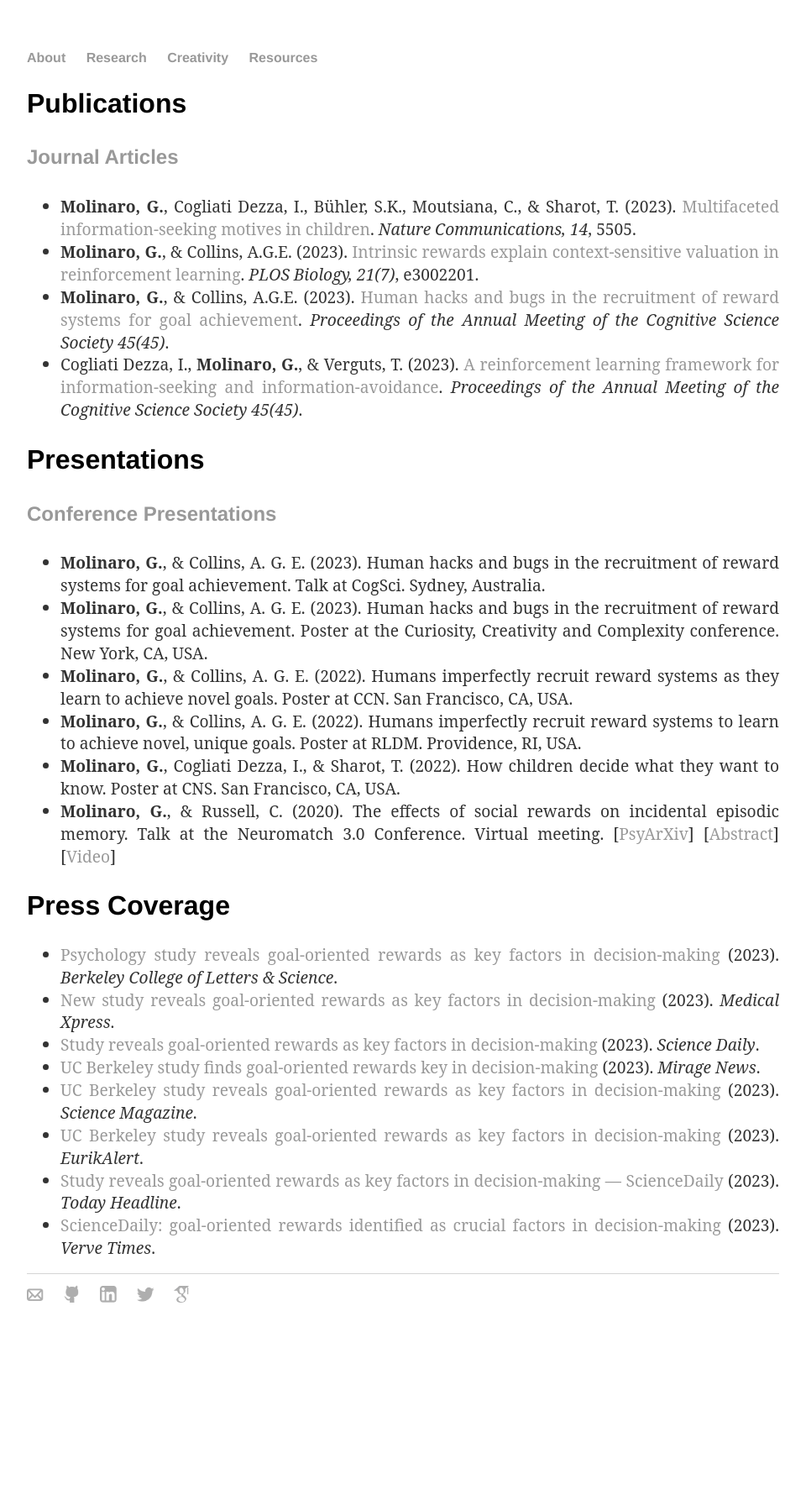
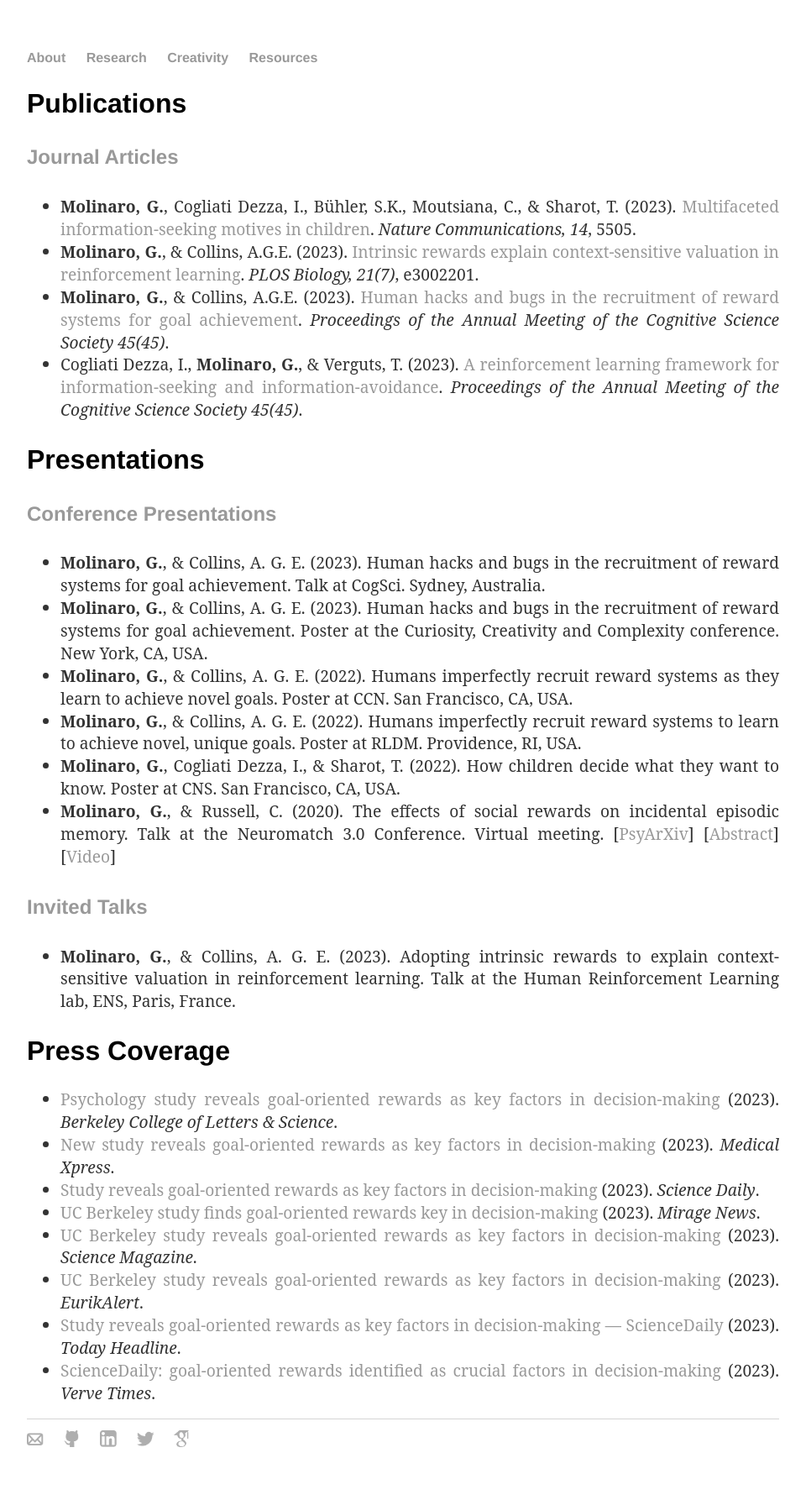
Before and after one commit to gaiamolinaro/gaiamolinaro.github.io, a Jekyll site: the page built from research/index.html, in a window 1280 px wide. Shown: the whole page at 84% size, without its empty margins (160-1120 px from the left). Built offline with Jekyll 4.4.1, drawn with Linux system fonts in a browser that asks for light colours; nearby versions of some CDN libraries; before the commit the page ends 1614 px from its top, so only the background shows below that.

Commit message:
Added HRL talk

```diff
--- a/research/index.html
+++ b/research/index.html
@@ -54,8 +54,13 @@ title: Research | Gaia Molinaro
             [<a href="https://neuromatch.io/abstract/?submission_id=recet8YEcwdOjH2y3" target="_blank">Abstract</a>]
             [<a href="https://www.youtube.com/watch?v=pWVt1uKSZYk&t=35s&ab_channel=NeuromatchConference" target="_blank">Video</a>]
             </li>
-
     </ul>
+    <h4>Invited Talks</h4>
+    <ul>
+        <li class="p-li"><b>Molinaro, G.</b>, & Collins, A. G. E. (2023). Adopting intrinsic rewards to explain context-sensitive valuation in reinforcement learning.
+            Talk at the Human Reinforcement Learning lab, ENS, Paris, France.
+            </li>
+    <ul>
 </div><!-- /.blurb -->
 <div class="blurb">
     <h2>Press Coverage</h2>
```
